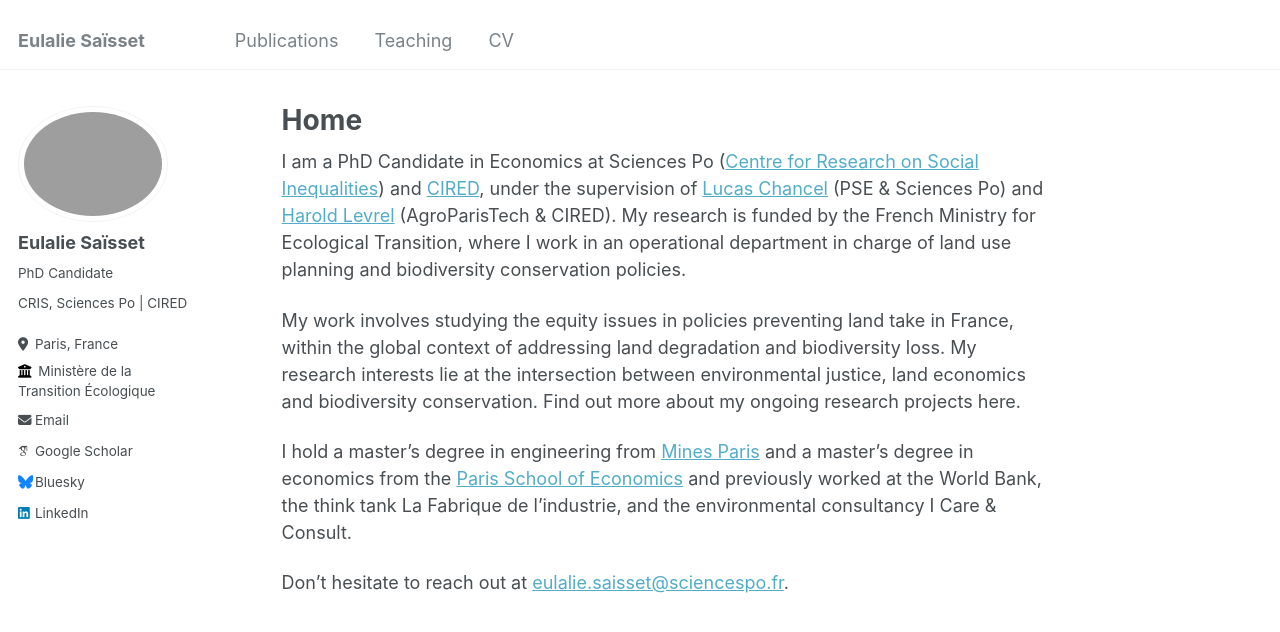
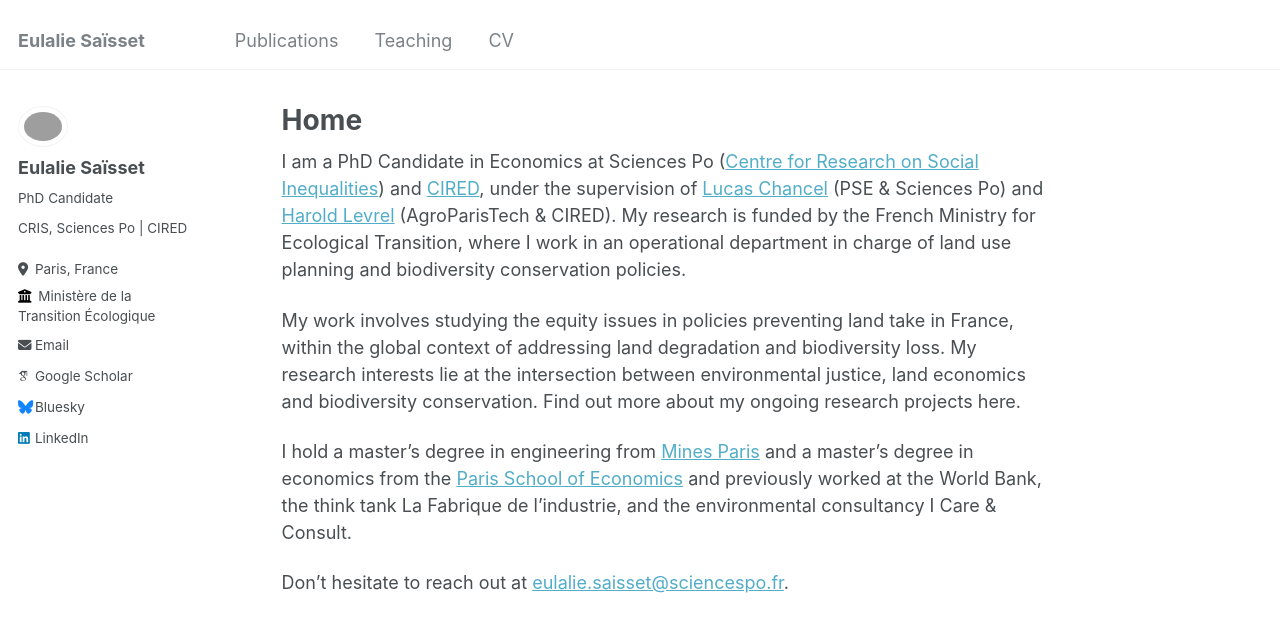
Before and after one commit to eulaliesaisset/eulaliesaisset.github.io, a Jekyll site: the page built from _pages/about.md, in a window 1280 px wide. Shown: the top 632 px of the page. Built offline with Jekyll 4.4.1, drawn with Linux system fonts in a browser that asks for light colours; some web fonts are replaced.

Commit message:
Picture size

```diff
--- a/_sass/_sidebar.scss
+++ b/_sass/_sidebar.scss
@@ -90,7 +90,7 @@
   }
 
   img {
-    max-width: 150px;
+    max-width: 50px;
     border-radius: 50%;
 
     @include breakpoint($large) {
```
